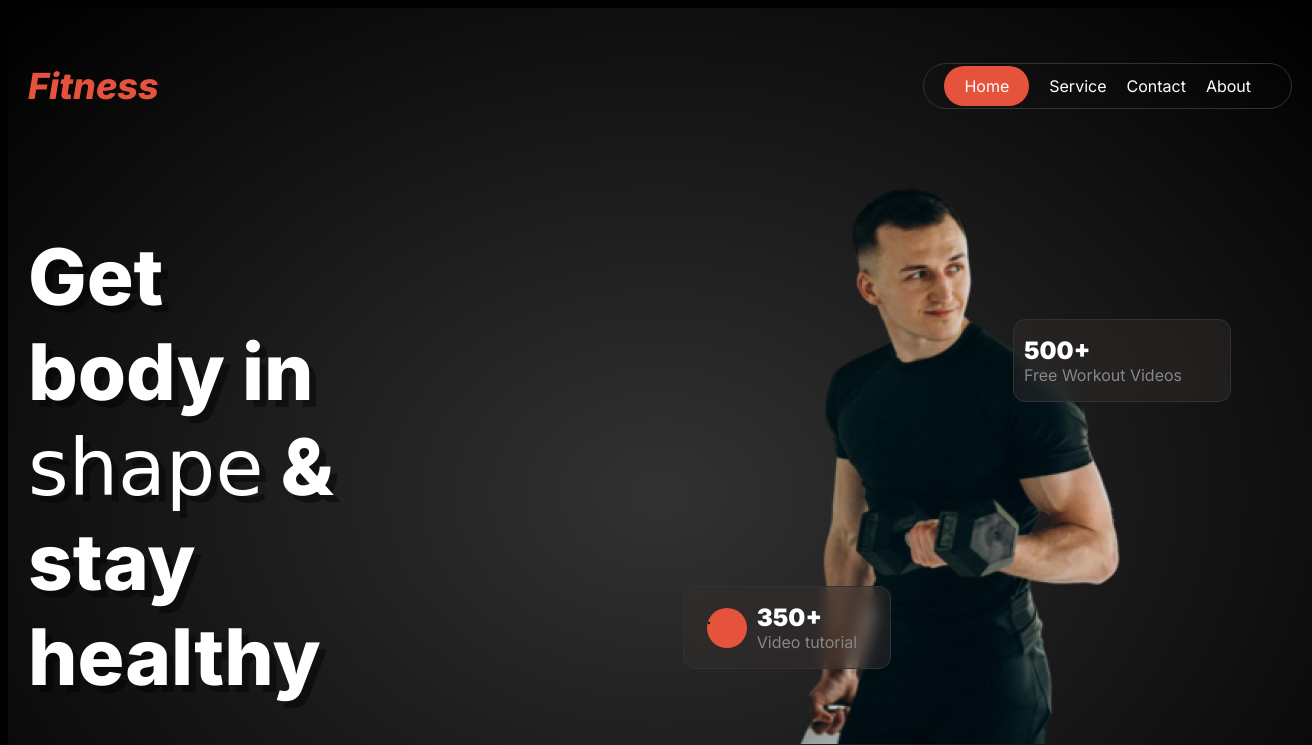
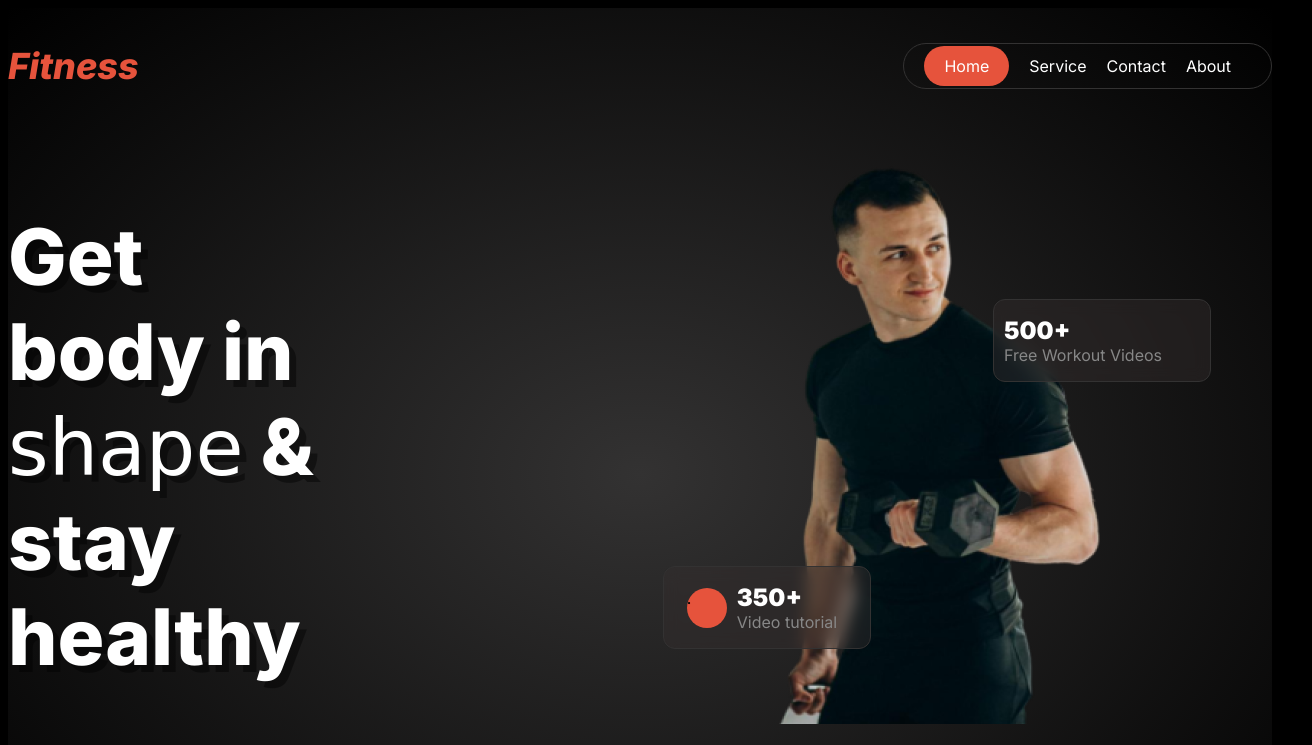
Before and after one commit to aeaseer/B10-A2, a plain HTML site: page index.html in a window 1280 px wide. Shown: the top 745 px of the page, 1312 px wide, since content can reach past the window. Drawn offline with Linux system fonts and the light colour scheme; a web font is replaced by a local one.

Commit message:
header finalised

```diff
--- a/styles.css
+++ b/styles.css
@@ -99,8 +99,6 @@ main {
 
 .header-back {
     background-image: radial-gradient(#333232, #000000);
-    width: 100%;
-    padding: 20px;
 }
 
 .banner-content {
```
